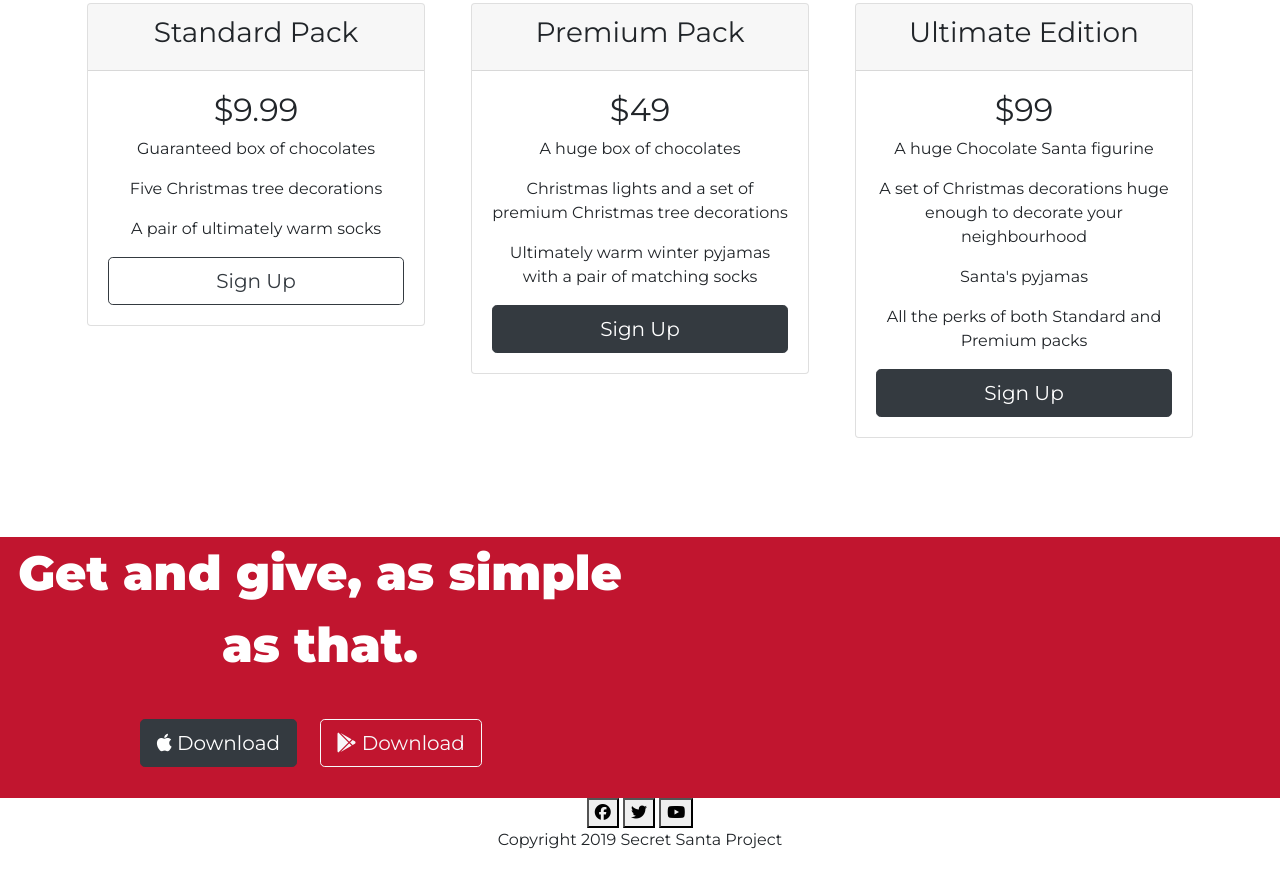
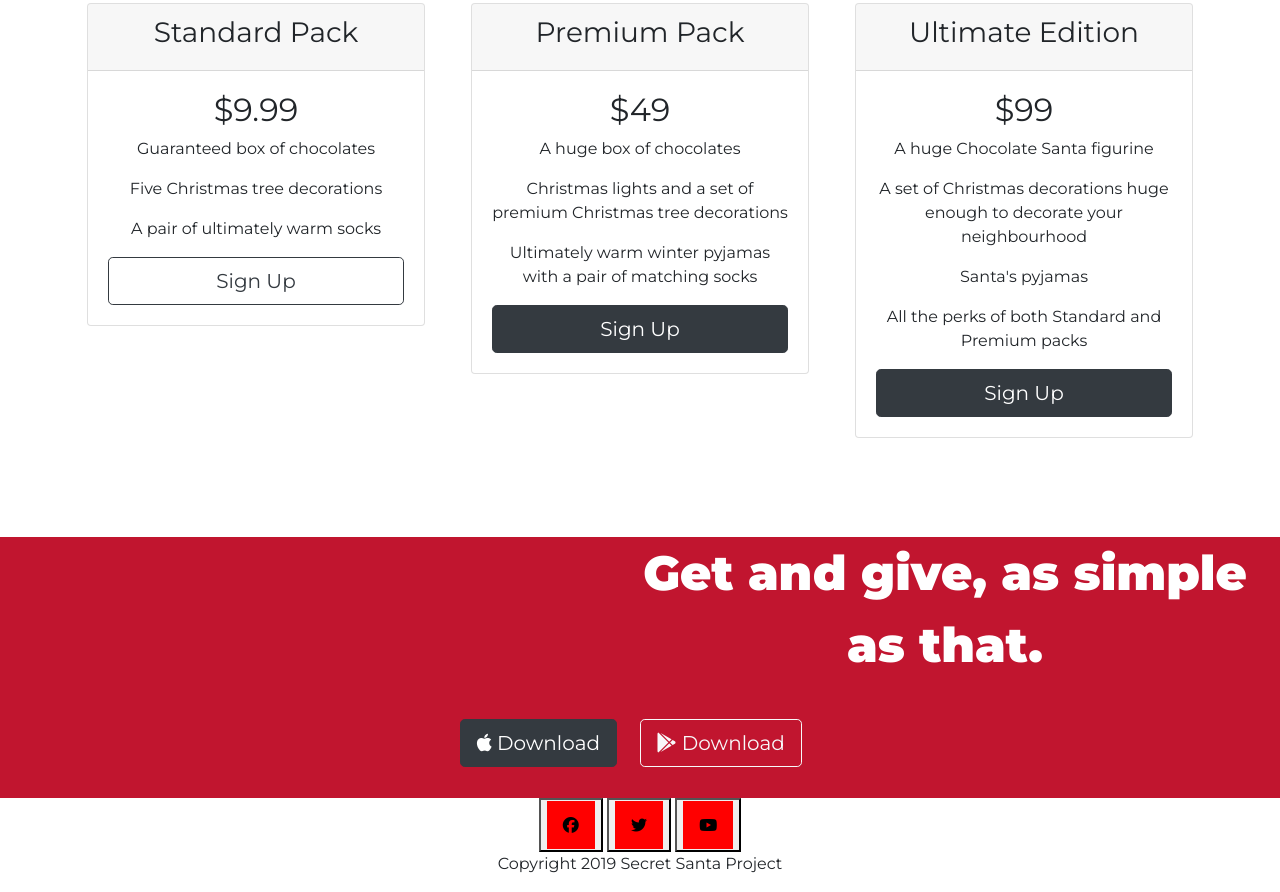
Before and after one commit to Mihkel1996/Bootstrap, a plain HTML site: page index.html in a window 1280 px wide. Shown: the part 2166-3058 px from the top of the page. Before the commit the page ends 3034 px from the top, so only its background shows below. Drawn offline with nearby package versions, Linux system fonts and the light colour scheme.

Commit message:
Add files via upload

```diff
--- a/css/style.css
+++ b/css/style.css
@@ -143,23 +143,42 @@ h1 {
 #cta {
     background-color: var(--santa-red);
     color: white;
+    justify-items: center;
+    justify-content: center;
+    align-items: center;
+    align-content: center;
     text-align: center;
     margin: 0;
     padding: 0;
 }
 
 #cta h3 {
+    width: 100%;
     font-family: 'Montserrat';
     font-size: 3rem;
     margin-bottom: 0.5rem;
     line-height: 1.5;
     font-weight: 900;
+    margin-left: 50%;
 }
 
 .cta-btn {
     margin: 3% 5% 3% 5%;
 }
 
+.cta btn-dark {
+    align-items: center;
+    align-content: center;
+}
+
 #footer {
     text-align: center;
 }
+
+#footer i {
+    padding: 1rem;
+    text-decoration: none;
+    color: black;
+    margin: 0 auto;
+    background-color: red;
+}
```
